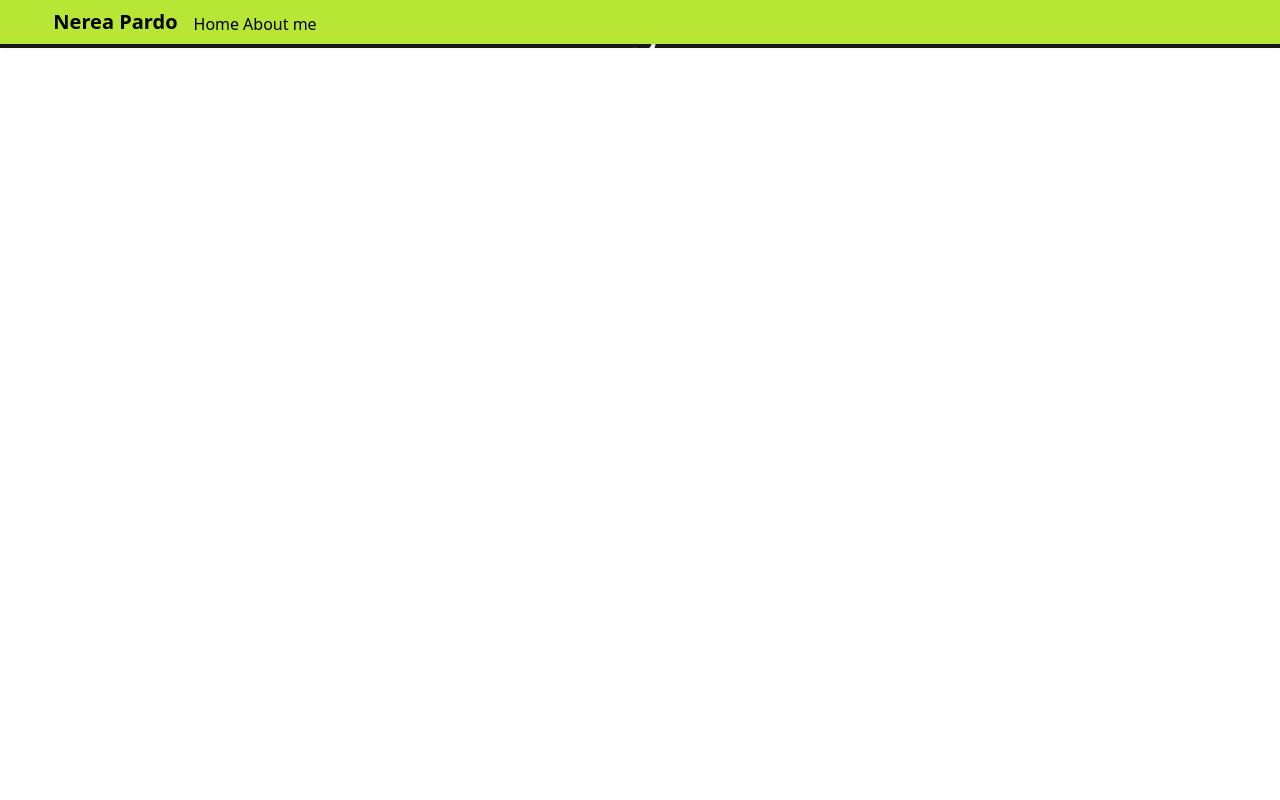
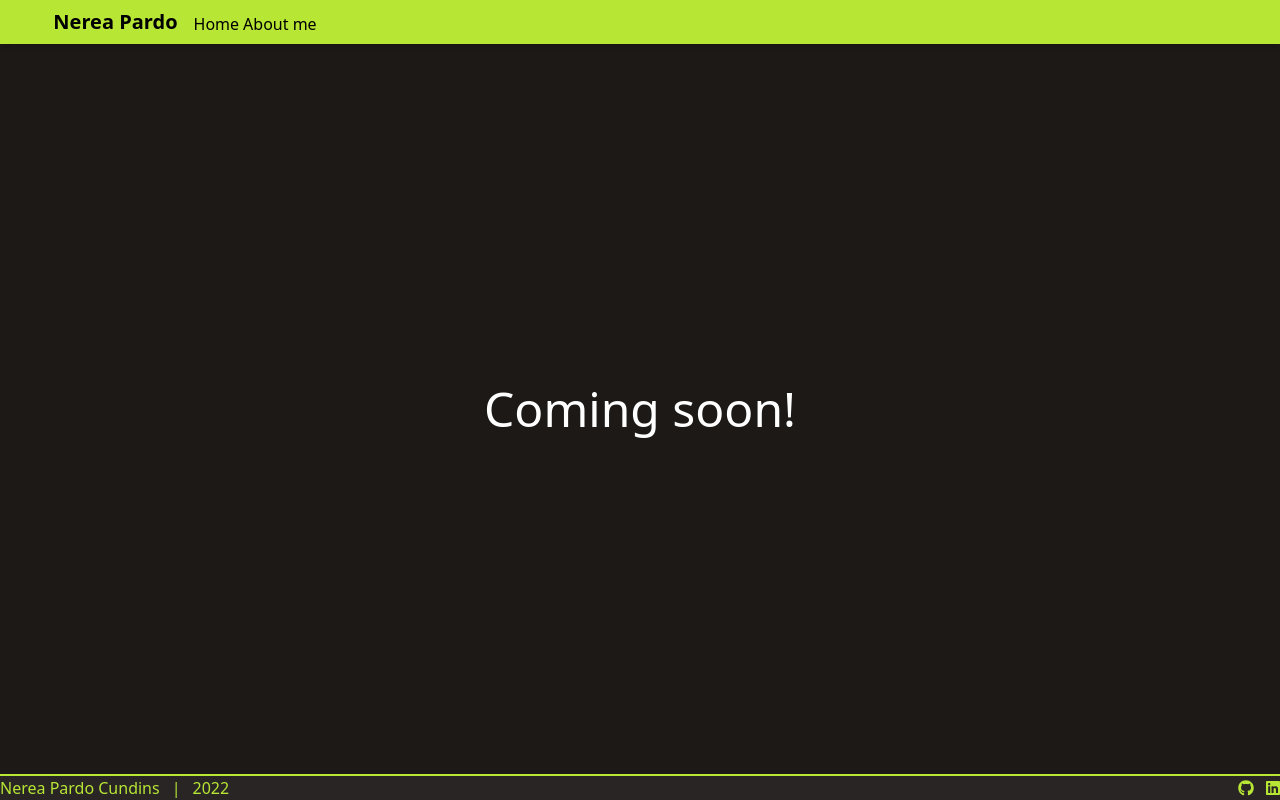
Before and after one commit to nereapardo/nerea.pardo, a Next.js app: page /about-me in a window 1280 px wide. Built offline with nearby package versions, Linux system fonts and the light colour scheme.

Commit message:
add footer

```diff
--- a/components/atoms/project-card-btn/ProjectCardBtn.js
+++ b/components/atoms/project-card-btn/ProjectCardBtn.js
@@ -3,7 +3,7 @@ import Link from "next/link";
 const ProjectCardBtn = ({ page }) => {
   return (
     <Link href={`/${page}`}>
-      <a className="text-md text-gray-900 text-opacity-100 text-right block pr-4 hover:font-bold">
+      <a className="text-md text-gray-900 text-opacity-100 text-right block pr-4 font-bold hover:underline">
         View more &#10141;
       </a>
     </Link>
--- a/components/molecules/footer/Footer.js
+++ b/components/molecules/footer/Footer.js
@@ -1,7 +1,34 @@
+import { FontAwesomeIcon } from "@fortawesome/react-fontawesome";
+import { faGithub, faLinkedin } from "@fortawesome/free-brands-svg-icons";
+import Link from "components/atoms/link";
 const Footer = () => {
   return (
-    <div className="bg-stone-800 text-neon border-t-2 border-neon">
-      About me
+    <div className="bg-stone-800 text-neon border-t-2 border-neon ">
+      <div className="mx-auto max-w-7xl w-full flex justify-between">
+        <div className="space-x-3">
+          <span>Nerea Pardo Cundins</span>
+          <span>|</span>
+          <span>2022</span>
+        </div>
+        <div className="inline-flex items-center space-x-3">
+          <Link href="https://github.com/nereapardo" external type="unstyled">
+            <FontAwesomeIcon
+              icon={faGithub}
+              className="text-neon text-base w-4"
+            />
+          </Link>
+          <Link
+            href="https://www.linkedin.com/in/nereapardo/"
+            external
+            type="unstyled"
+          >
+            <FontAwesomeIcon
+              icon={faLinkedin}
+              className="text-neon text-base w-4"
+            />
+          </Link>
+        </div>
+      </div>
     </div>
   );
 };
--- a/components/organisms/navbar/Navbar.js
+++ b/components/organisms/navbar/Navbar.js
@@ -12,7 +12,7 @@ const Navbar = () => {
 
   return (
     <>
-      <nav className="bg-neon top-0 left-0 right-0 fixed z-50 shadow-md py-2">
+      <nav className="bg-neon top-0 left-0 right-0 sticky z-50 shadow-md py-2">
         <div className="w-11/12 mx-auto ">
           {/* Web header */}
           <div className="flex justify-between">
--- a/components/organisms/project-timeline/ProjectTimeline.js
+++ b/components/organisms/project-timeline/ProjectTimeline.js
@@ -6,8 +6,8 @@ import ProjectCardBtn from "components/atoms/project-card-btn/ProjectCardBtn";
 const ProjectTimeline = () => {
   let moneyRain, homeConnection, homeHopper;
   return (
-    <div className="container mx-auto w-full h-full m-12 px-12 ">
-      <div className="relative wrap overflow-hidden h-full p-2 ">
+    <div className="container mx-auto w-full h-full my-12 px-2 lg:max-w-7xl">
+      <div className="relative overflow-hidden h-full p-2 ">
         <div
           className="invisible lg:visible border-2-2 absolute border-opacity-20 border-neon h-full border"
           style={{ left: "50%" }}
--- a/components/templates/layout/Layout.js
+++ b/components/templates/layout/Layout.js
@@ -3,10 +3,10 @@ import Footer from "components/molecules/footer";
 
 const Layout = (props) => {
   return (
-    <div className="grid grid-rows-layout h-full">
+    <div className="grid grid-rows-layout bg-stone-900">
       <Navbar />
       {props.children}
-      {/* <Footer /> */}
+      <Footer />
     </div>
   );
 };
--- a/pages/about-me.js
+++ b/pages/about-me.js
@@ -1,6 +1,6 @@
 const AboutMe = () => {
   return (
-    <div className="bg-stone-900 flex justify-center items-center">
+    <div className="flex justify-center items-center">
       <h1 className="text-white text-5xl">Coming soon!</h1>
     </div>
   );
--- a/pages/home-connection.js
+++ b/pages/home-connection.js
@@ -10,7 +10,7 @@ import { FontAwesomeIcon } from "@fortawesome/react-fontawesome";
 import { faGithub } from "@fortawesome/free-brands-svg-icons";
 const HomeConnection = () => {
   return (
-    <div className="bg-stone-900 py-12">
+    <div className="py-12 overflow-y-auto">
       <Project image={homeConnectionLaptop} title="Home Connection">
         <p className="mb-4">
           Web app developed to make the process of renting a house easier. This
--- a/pages/home-hopper.js
+++ b/pages/home-hopper.js
@@ -11,7 +11,7 @@ import homeHopperFilter from "public/images/homeHopperFilter.jpg";
 
 const HomeHopper = () => {
   return (
-    <div className="bg-stone-900 py-12">
+    <div className="py-12 overflow-y-auto">
       <Project image={homeHopperLaptop} title="Home Hopper">
         <p className="mb-4">
           MERN Web App. Based on a previous project I developed, this website is
--- a/pages/index.js
+++ b/pages/index.js
@@ -12,13 +12,13 @@ export default function Home() {
   }
 
   return (
-    <>
+    <div className="overflow-y-auto">
       <Head>
         <title>Nerea Pardo</title>
         <meta name="description" content="Generated by create next app" />
         <link rel="icon" href="/favicon.ico" />
       </Head>
-      <div className="bg-stone-900 flex flex-col items-center pt-16 text-white">
+      <div className="flex flex-col items-center pt-16 text-white">
         <MyPersonalPhoto />
         <h1 className="my-6 text-2xl px-6 md:text-5xl text-center">
           Hi, I am <span className="font-bold">Nerea Pardo Cundíns</span>
@@ -43,10 +43,9 @@ export default function Home() {
             </Link>
           </div>
         </div>
-
         <h2 className="text-5xl mb-6 font-light">My projects</h2>
         <ProjectTimeline />
       </div>
-    </>
+    </div>
   );
 }
--- a/pages/money-rain.js
+++ b/pages/money-rain.js
@@ -11,7 +11,7 @@ import { faGithub } from "@fortawesome/free-brands-svg-icons";
 
 const MoneyRain = () => {
   return (
-    <div className="bg-stone-900 py-12">
+    <div className="py-12 overflow-y-auto">
       <Project image={moneyRainLaptop} title="Money Rain">
         <p className="mb-4">
           Simple game with a recognizable character where your reflexes are
--- a/styles/globals.css
+++ b/styles/globals.css
@@ -9,3 +9,5 @@ div#__next,
 div#__next > div {
   height: 100%;
 }
+div#__next > div {
+}
```
Also changed, not shown: 1 other file (tests, documents, lock files or other folders).
